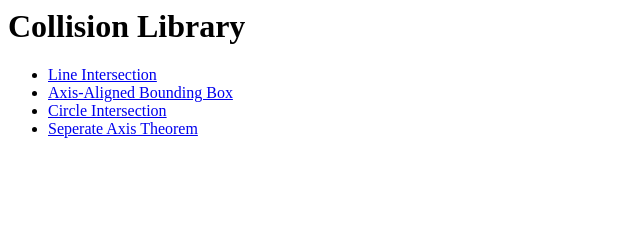
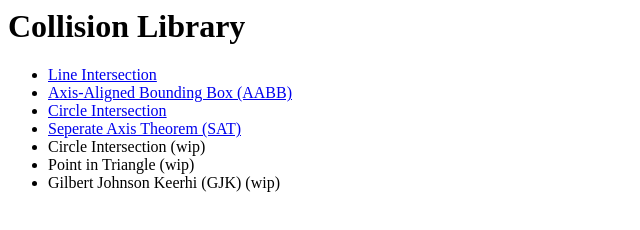
Before and after one commit to onkelhoy/collision-library, a plain HTML site: page index.html in a window 1280 px wide. Shown: the whole page, without its empty margins (0-640 px from the left). Drawn offline with Linux system fonts and the light colour scheme.

Commit message:
chore: extended collision list in html - wip

```diff
--- a/index.html
+++ b/index.html
@@ -9,9 +9,12 @@
   <h1>Collision Library</h1>
   <ul>
     <li><a href="pages/line-intersection/index.html">Line Intersection</a></li>
-    <li><a href="pages/AABB/index.html">Axis-Aligned Bounding Box</a></li>
+    <li><a href="pages/AABB/index.html">Axis-Aligned Bounding Box (AABB)</a></li>
     <li><a href="pages/circle-intersection/index.html">Circle Intersection</a></li>
-    <li><a href="pages/SAT/index.html">Seperate Axis Theorem</a></li>
+    <li><a href="pages/SAT/index.html">Seperate Axis Theorem (SAT)</a></li>
+    <li>Circle Intersection (wip)</li>
+    <li>Point in Triangle (wip)</li>
+    <li>Gilbert Johnson Keerhi (GJK) (wip)</li>
   </ul>
 </body>
 </html>
```
